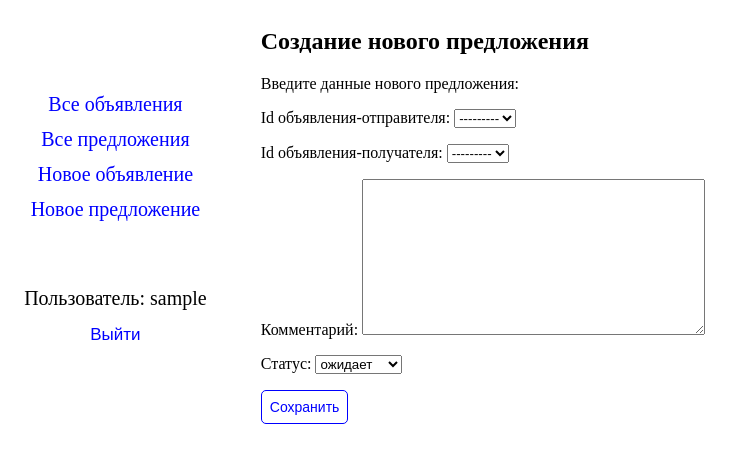
After one commit to Artem-Ionov/BarterSystem, a Django app: page /my_app/proposal/create in a window 1280 px wide. The commit adds this page. Shown: the top 463 px of the page, without its empty margins (0-744 px from the left). Run offline with Django 5.2, Linux system fonts and the light colour scheme; the visitor is signed in with stand-in values (Sample User, id 1); data that the repository does not hold is empty.

Commit message:
Create proposal_list, create_proposal, proposal_status, delete_proposal

```diff
--- a/my_app/forms.py
+++ b/my_app/forms.py
@@ -1,7 +1,21 @@
-from django.forms import ModelForm
-from .models import Ad
+from django import forms
+from .models import Ad, ExchangeProposal
 
-class AdForm(ModelForm):
+class AdForm(forms.ModelForm):
     class Meta:
         model = Ad                                      # Создаём форму из модели
-        exclude = ['user']                              # Форма будет иметь все те же поля, кроме тех, что указаны здесь
+        exclude = ['user']                              # Форма будет иметь все поля модели, кроме тех, что указаны здесь
+
+class ExchangeProposalForm(forms.ModelForm):
+    class Meta:
+        model = ExchangeProposal
+        fields = '__all__'                              # Форма будет иметь все те же поля, что и модель
+
+    def __init__(self, user, *args, **kwargs):
+        super().__init__(*args, **kwargs)                                   # Обращаемся к конструктору суперкласса
+        self.fields['ad_sender'].queryset = Ad.objects.filter(user=user)    # Выводим объявления только текущего пользователя
+        self.fields['ad_receiver'].queryset = Ad.objects.exclude(user=user) # Выводим объявления всех пользователей кроме текущего
+
+class StatusForm(forms.Form):                                               # Т.к. нужно поменять лишь одно поле, нет особого смысла использовать ModelForm
+    status_dict = {'expect': 'ожидает', 'accepted': 'принята', 'rejected': 'отклонена'}
+    status = forms.ChoiceField(label='Статус', choices=status_dict)
--- a/my_app/models.py
+++ b/my_app/models.py
@@ -1,7 +1,8 @@
 from django.db import models
 from django.contrib.auth.models import User
 
-class Ad(models.Model):                                             # Модель объявления
+class Ad(models.Model):
+    "Модель объявления"
     title = models.CharField('Заголовок', max_length=200)           # Добавление полей модели
     description = models.TextField('Описание')
     category_dict = {'т': 'техника', 'м': 'мебель', 'о': 'одежда', 'к': 'книги', 'п': 'прочее'}
@@ -12,5 +13,17 @@ class Ad(models.Model):                                             # Модел
     created_at = models.DateTimeField(auto_now_add=True,  null=True)
     user = models.ForeignKey(User, on_delete=models.SET_NULL, null=True, verbose_name='Пользователь')
 
-    def __str__(self):                                              # При обращении к экземпляру модели возвращается заголовок
-        return self.title
+    def __str__(self):                                              # При обращении к экземпляру модели возвращается Id
+        return f"{self.id}"
+
+
+class ExchangeProposal(models.Model):
+    "Модель предложения"
+    ad_sender = models.ForeignKey(Ad, on_delete=models.SET_NULL, null=True, verbose_name='Id объявления-отправителя', related_name='ad_send')
+    ad_receiver = models.ForeignKey(Ad, on_delete=models.SET_NULL, null=True, verbose_name='Id объявления-получателя', related_name='ad_rec')
+#    user_sender = models.ForeignKey(User, on_delete=models.SET_NULL, null=True, verbose_name='Отправитель', related_name='user_send')
+#    user_receiver = models.ForeignKey(User, on_delete=models.SET_NULL, null=True, verbose_name='Получатель', related_name='user_rec')
+    comment = models.TextField('Комментарий')
+    status_dict = {'expect': 'ожидает', 'accepted': 'принята', 'rejected': 'отклонена'}
+    status = models.CharField('Статус', max_length=10, choices=status_dict, default='expect')
+    created_at = models.DateTimeField(auto_now_add=True, null=True)
--- a/my_app/static/styles.css
+++ b/my_app/static/styles.css
@@ -39,6 +39,7 @@ body{
     color: blue;
     background-color: white;
     font-size: 17px;
+    cursor: pointer
 }
 
 .logout-btn:hover{
--- a/my_app/templates/ad_list.html
+++ b/my_app/templates/ad_list.html
@@ -20,6 +20,7 @@
                     {% endif %}
                         <li>Дата публикации: {{ad.created_at|date:'d.m.Y H:i'}}</li>    <!--Форматируем дату и время с помощью встроенного фильтра date-->
                         <li>Пользователь: {{ad.user}}</li>
+                        <li>Id: {{ad.id}}</li>
                     </ul>
                     {% if ad.user == request.user %}                                    <!--Кнопки отображаются только на объявлениях текущего пользователя-->
                         <div class="buttons">
--- a/my_app/templates/base.html
+++ b/my_app/templates/base.html
@@ -7,11 +7,12 @@
         <link rel="stylesheet", href="{% static 'styles.css' %}">
     </head>
     <body>
-        <div class="navi">
-        {% block navi %}                                            <!--Панель навигации-->
+        <div class="navi">                                          <!--Панель навигации-->
             <ul>
                 <li><a href="{% url 'ad_list' %}">Все объявления</a></li>
+                <li><a href="{% url 'proposal_list' %}">Все предложения</a></li>
                 <li><a href="{% url 'create_ad' %}">Новое объявление</a></li>
+                <li><a href="{% url 'create_proposal' %}">Новое предложение</a></li>
                 <br><br><br>
             {% if user.is_authenticated %}                          <!--Если пользователь аутентифицирован-->
                 <li>Пользователь: {{user.get_username}}</li>        <!--выводим его имя-->
@@ -22,7 +23,6 @@
                 <li><a href="{% url 'login' %}">Войти</a></li>
             {% endif %}
             </ul>
-        {% endblock %}
         </div>
         <div class="content">
         {% block content %}{% endblock %}                           <!--Блок основного содержимого-->
--- /dev/null
+++ b/my_app/templates/create_proposal.html
@@ -0,0 +1,15 @@
+{% extends 'base.html' %}                                   <!--Расширяем базовый шаблон-->
+
+{% block content %}                                         <!--Заполняем блок content-->
+    {% if user.is_authenticated %}                          <!--Пользователь может создать предложение только если он авторизован-->
+        <h2>Создание нового предложения</h2>
+        <p>Введите данные нового предложения:</p>
+        <form method="post">
+            {% csrf_token %}
+            {{form.as_p}}                                   <!--Вставляем форму AdForm как абзац-->
+            <button type="submit">Сохранить</button>
+        </form>
+    {% else %}
+        <p>Чтобы создать новое предложение, войдите в свой аккаунт</p>
+    {% endif %}
+{% endblock %}
--- a/my_app/urls.py
+++ b/my_app/urls.py
@@ -1,5 +1,5 @@
 from django.urls import path
-from .views import ad_list, create_ad, delete_ad, update_ad
+from .views import ad_list, create_ad, delete_ad, update_ad, proposal_list, create_proposal, proposal_status, delete_proposal
 
 urlpatterns = [
     path('', ad_list, name='ad_list'),
@@ -7,4 +7,8 @@ urlpatterns = [
     path('create/', create_ad, name='create_ad'),
     path('delete/<int:id>', delete_ad, name='delete_ad'),
     path('update/<int:id>', update_ad, name='update_ad'),
+    path('proposal/', proposal_list, name='proposal_list'),
+    path('proposal/create', create_proposal, name='create_proposal'),
+    path('proposal/status/<int:id>', proposal_status, name='proposal_status'),
+    path('proposal/delete/<int:id>', delete_proposal, name='delete_proposal'),
 ]
--- a/my_app/views.py
+++ b/my_app/views.py
@@ -1,6 +1,6 @@
 from django.shortcuts import render, redirect
-from .models import Ad
-from .forms import AdForm
+from .models import Ad, ExchangeProposal
+from .forms import AdForm, ExchangeProposalForm, StatusForm
 
 def ad_list(request, filter_param=None):
     "Получение списка объявлений + фильтрация"
@@ -44,3 +44,38 @@ def delete_ad(request, id):
     ad = Ad.objects.get(id=id)                                  # Получение объекта объявления с помощью id, переданного из шаблона
     ad.delete()
     return redirect('ad_list')                                  # Возврат на страницу со списком объявлений
+
+def proposal_list(request):
+    "Получение списка предложений"
+    proposals = ExchangeProposal.objects.all()
+    return render(request, 'proposal_list.html', {'proposals': proposals})
+
+def create_proposal(request):
+    "Создание нового предложения"
+    if request.method == 'POST':
+        form = ExchangeProposalForm(request.user, request.POST)
+        if form.is_valid():
+            form.save()
+            return redirect('proposal_list')
+    else:
+        form = ExchangeProposalForm(request.user)               # Передаём в форму текущего пользователя
+    return render(request, 'create_proposal.html', {'form': form})
+
+def proposal_status(request, id):
+    "Изменение статуса объявления"
+    proposal = ExchangeProposal.objects.get(id=id)
+    if request.method == 'POST':
+        form = StatusForm(request.POST)
+        if form.is_valid():
+            proposal.status = form.cleaned_data['status']       # Получаем значение, введённое в поле формы "статус"
+            proposal.save()
+            return redirect('proposal_list')
+    else:
+        form = StatusForm(initial={'status': proposal.status})  # Передаём в форму значение из экземпляра модели
+    return render(request, 'proposal_status.html', {'form': form})
+
+def delete_proposal(request, id):
+    "Удаление предложения"
+    proposal = ExchangeProposal.objects.get(id=id)
+    proposal.delete()
+    return redirect('proposal_list')
```
Also changed, not shown: my_app/templates/proposal_list.html (added, +26 -0 lines), my_app/templates/proposal_status.html (added, +11 -0 lines), my_app/migrations/0008_exchangeproposal.py (added), my_app/migrations/0009_exchangeproposal_user_receiver_and_more.py (added).
